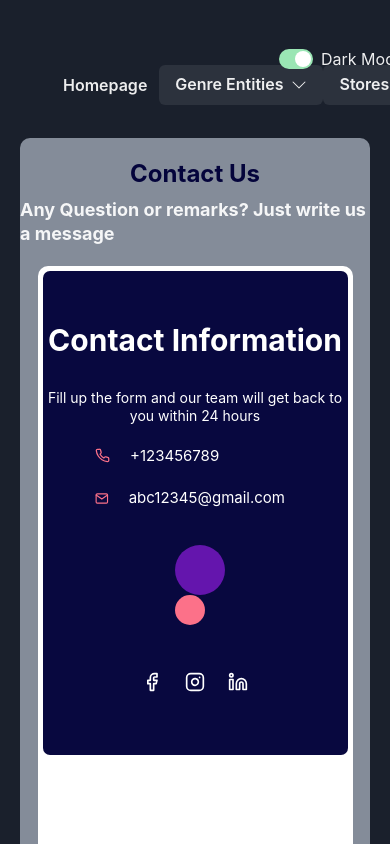
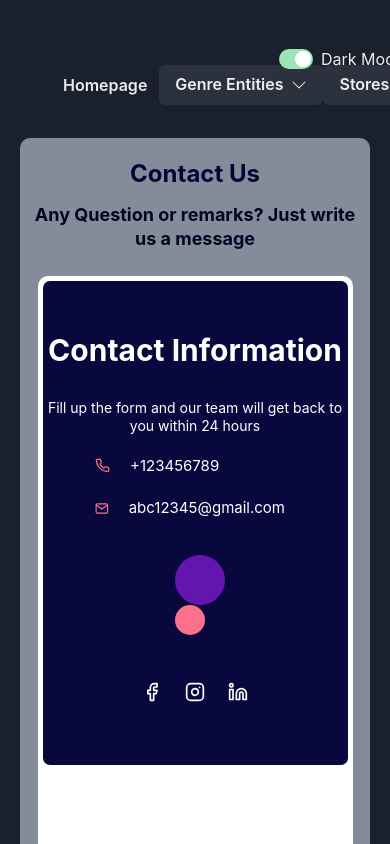
Before and after one commit to CODECONTRIBUT/Youto, a React (Vite) app: page /constactus in a window 390 px wide. Shown: the top 844 px of the page. Built offline with nearby package versions, Linux system fonts and the light colour scheme.

Commit message:
5/04/2024 || adjusted contact us page on mobile view.

```diff
--- a/src/css/contactus.css
+++ b/src/css/contactus.css
@@ -4,7 +4,7 @@
     min-height: 100vh;
     align-items: center;
     background-color: var(--background-color);
-    padding-bottom: 50px;
+    padding-bottom: 10px;
     border-radius: 10px;
     @media (max-width: 768px) {
         width: 100%;
@@ -61,6 +61,7 @@
     color: rgb(4, 4, 34);
     font-size: 15px;
     text-align: center;
+    padding: 5px;
 }
 
 
--- a/src/webpages/ContactUsPage.tsx
+++ b/src/webpages/ContactUsPage.tsx
@@ -8,7 +8,7 @@ const ContactUsPage = () => {
     <Box className='page_container'>
         <HStack className='page_heading'  display='flex' flexDirection='column'>
             <Heading className='text_one' fontSize='x-large'>Contact Us</Heading>
-            <Heading className='text-two' fontSize='large'>Any Question or remarks? Just write us a message</Heading>
+            <Heading className='text_two' fontSize='large'>Any Question or remarks? Just write us a message</Heading>
         </HStack>
         <Box className='form_container'>
             <ContactDetails />
```
